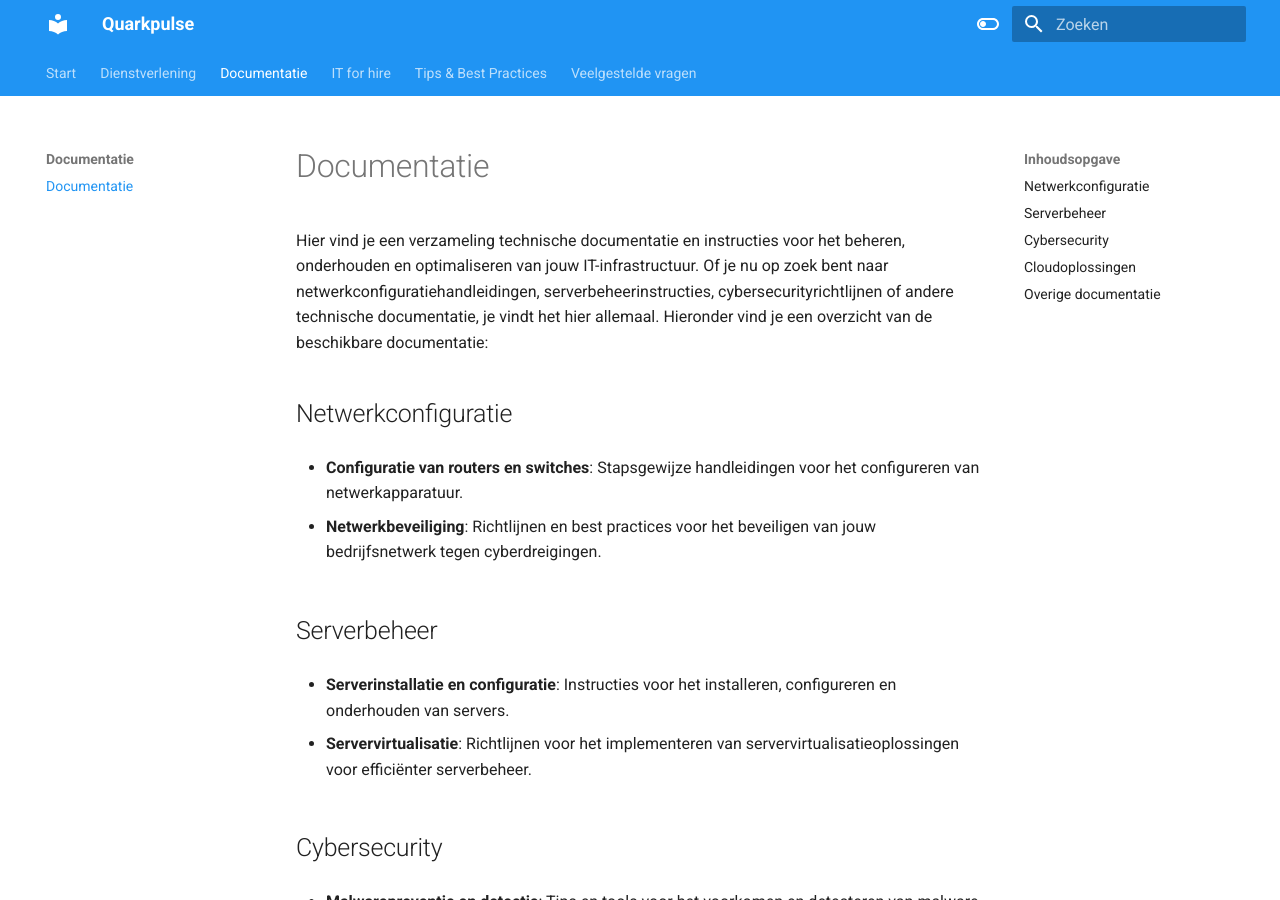
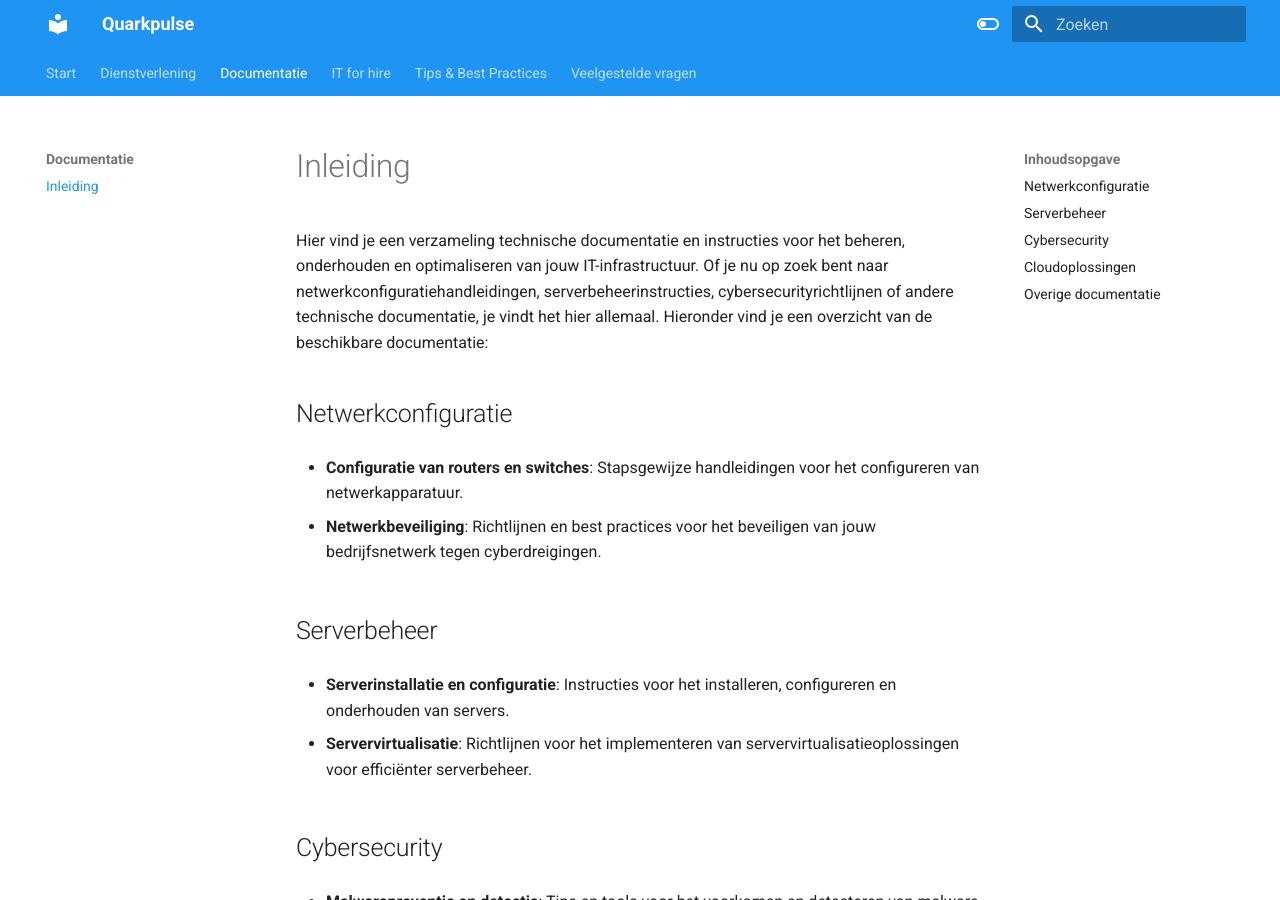
Before and after one commit to Quarkpulse/docs, an MkDocs documentation site: the page built from docs/Documentatie/inleiding.md, in a window 1280 px wide and 900 px high. Built offline with MkDocs 1.6.1 and Material for MkDocs 9.7.7, drawn with Linux system fonts in a browser that asks for light colours.

Commit message:
Update inleiding.md

```diff
--- a/docs/Documentatie/inleiding.md
+++ b/docs/Documentatie/inleiding.md
@@ -1,4 +1,4 @@
-# Documentatie
+# Inleiding
 
 Hier vind je een verzameling technische documentatie en instructies voor het beheren, onderhouden en optimaliseren van jouw IT-infrastructuur. Of je nu op zoek bent naar netwerkconfiguratiehandleidingen, serverbeheerinstructies, cybersecurityrichtlijnen of andere technische documentatie, je vindt het hier allemaal. Hieronder vind je een overzicht van de beschikbare documentatie:
 
```
